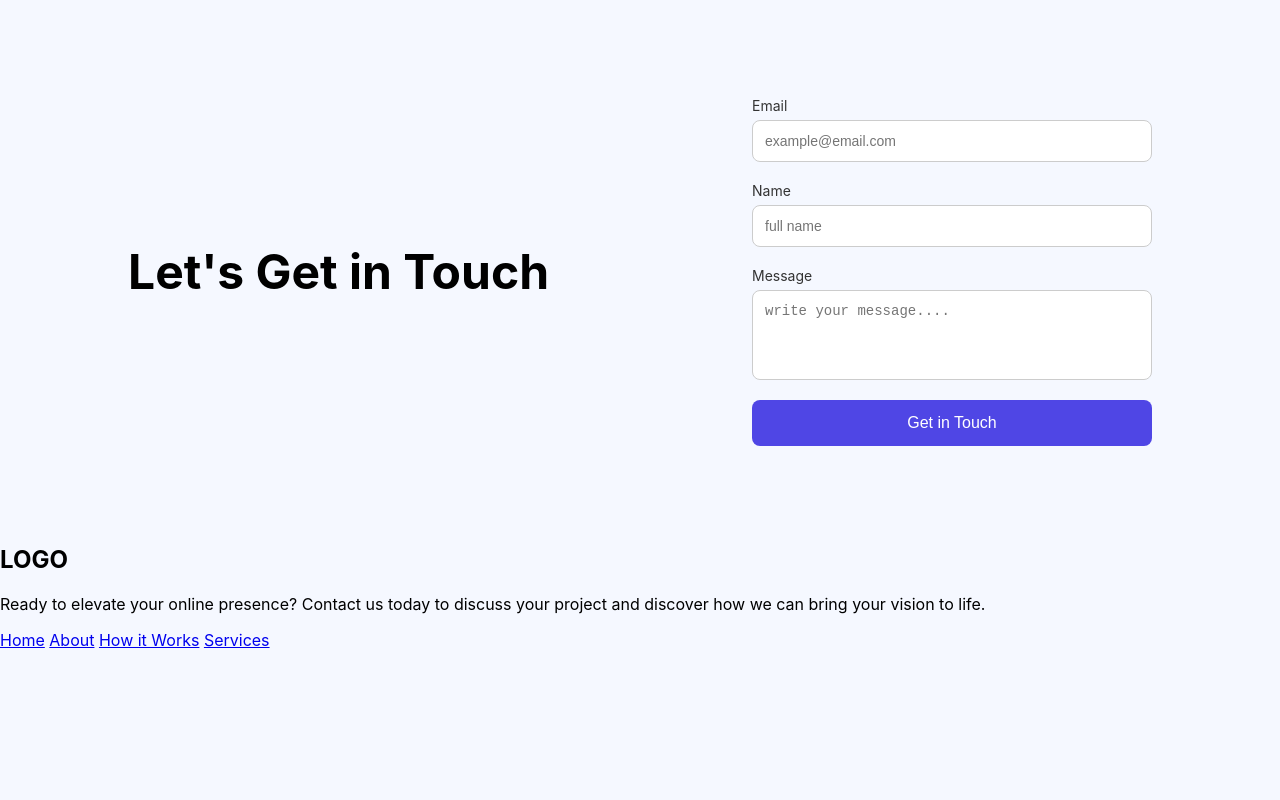
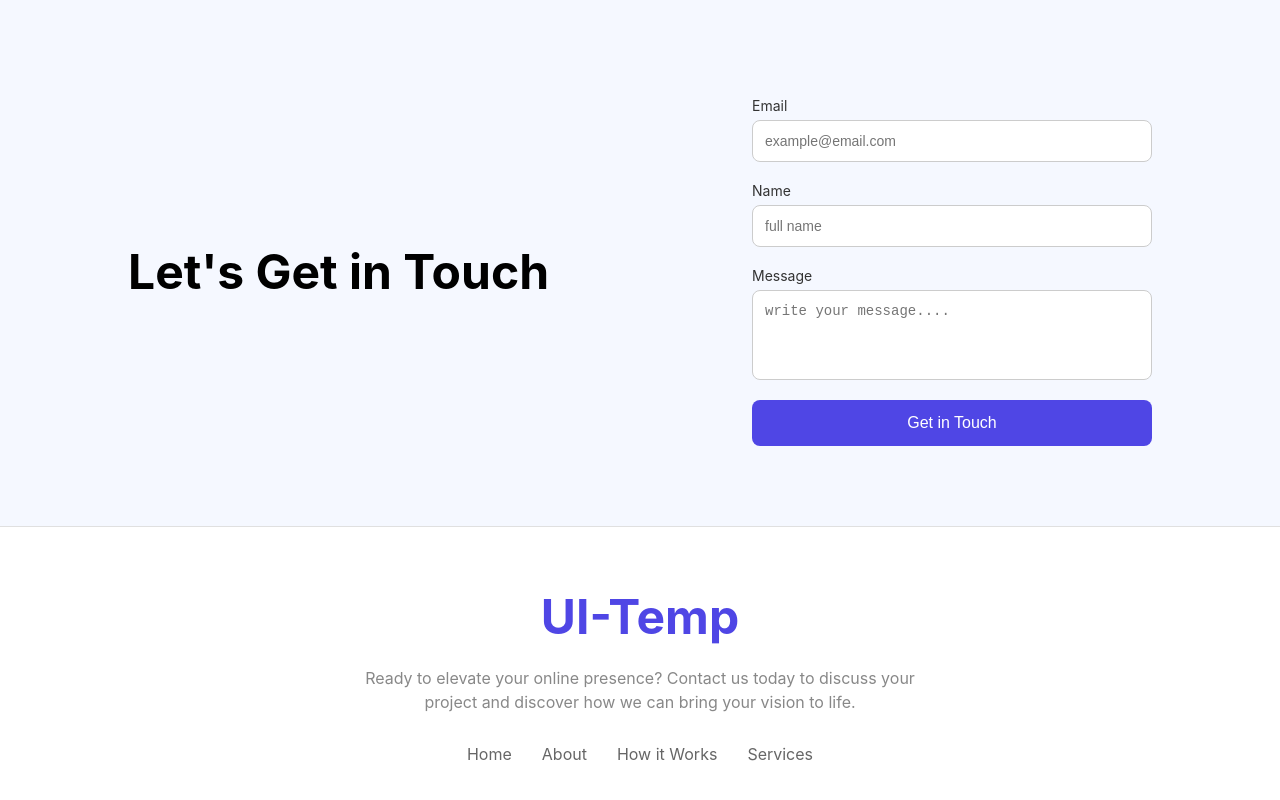
Before and after one commit to Arina-001/My-first-github-project, a plain HTML site: page index.html in a window 1280 px wide. Shown: the part 1799-2599 px from the top of the page. Before the commit the page ends 2449 px from the top, so only its background shows below. Drawn offline with Linux system fonts and the light colour scheme.

Commit message:
fifth commit

```diff
--- a/index.html
+++ b/index.html
@@ -150,7 +150,7 @@
 
   <footer class="site-footer">
     <div class="footer-content">
-      <h2 class="footer-logo">LOGO</h2>
+      <h2 class="footer-logo">UI-Temp</h2>
       <p class="footer-description">
         Ready to elevate your online presence? Contact us today to discuss your project and discover how we can bring your vision to life.
       </p>
--- a/style.css
+++ b/style.css
@@ -264,3 +264,43 @@ font-size: 40px;
   background-color: orange;
   transform: scale(1.05);
 }
+
+.site-footer {
+  border-top: 1px solid #e0e0e0;
+  padding: 60px 20px;
+  background-color: #ffffff;
+  text-align: center;
+}
+
+.footer-logo {
+  font-size: 48px;
+  font-weight: bold;
+  color: #4f46e5; /* Same blue as in previous sections */
+  margin: 0 0 20px 0;
+}
+
+.footer-description {
+  max-width: 600px;
+  margin: 0 auto 30px auto;
+  font-size: 16px;
+  color: #888888;
+  line-height: 1.5;
+}
+
+.footer-links {
+  display: flex;
+  justify-content: center;
+  gap: 30px;
+  flex-wrap: wrap;
+}
+
+.footer-links a {
+  text-decoration: none;
+  font-size: 16px;
+  color: #666666;
+  transition: color 0.3s ease;
+}
+
+.footer-links a:hover {
+  color: #4f46e5;
+}
```
